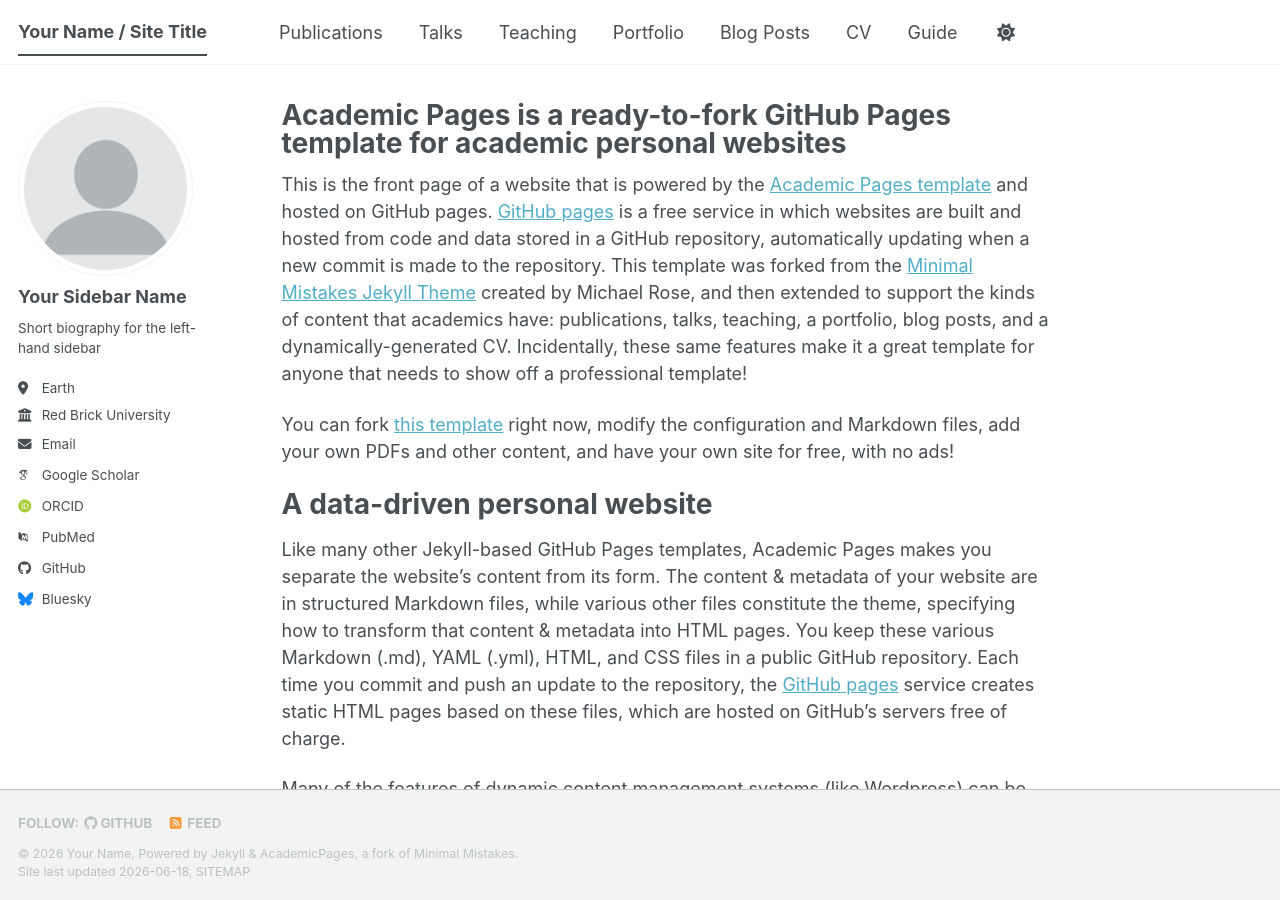
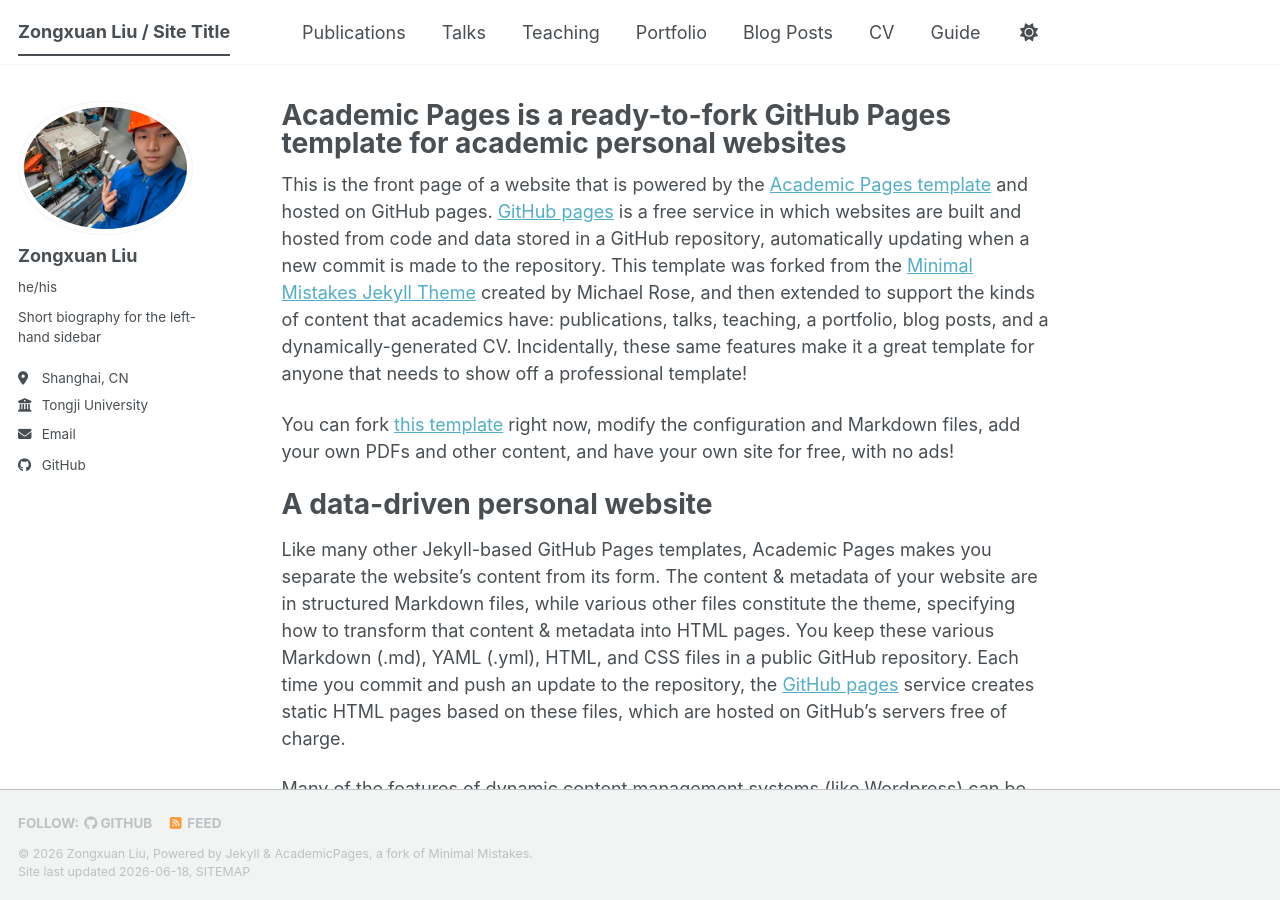
Before and after one commit to Ptilopsixuan/Ptilopsixuan.github.io, a Jekyll site: the page built from _pages/about.md, in a window 1280 px wide and 900 px high. Built offline with Jekyll 4.4.1, drawn with Linux system fonts in a browser that asks for light colours; some web fonts are replaced; a script bundle is joined from its source files by our own code; library files that are not in the unit come from our copies.

Commit message:
first try

```diff
--- a/_config.yml
+++ b/_config.yml
@@ -9,10 +9,10 @@
 # Basic Site Settings
 locale                   : "en-US"
 site_theme               : "default" # The available themes options are "default", "air", "sunrise", "mint", "dirt" and "contrast"
-title                    : "Your Name / Site Title"
+title                    : "Zongxuan Liu / Site Title"
 title_separator          : "-"
-name                     : &name "Your Name"
-description              : &description "Your Name's academic portfolio"   # Update this with a general description of your site, this is the default if not overridden by a page
+name                     : &name "Zongxuan Liu"
+description              : &description "Zongxuan Liu's academic portfolio"   # Update this with a general description of your site, this is the default if not overridden by a page
 url                      : https://academicpages.github.io # The base hostname & protocol for your site e.g. "https://[your GitHub username].github.io",
                                                            # or if you already have some other page hosted on Github then use "https://[your GitHub username].github.io/[Your Repo Name]"
 baseurl                  : "" # the subpath of your site, e.g. "/blog"
@@ -23,25 +23,25 @@ repository               : "academicpages/academicpages.github.io"
 #               Additional customization can be done by editing /_includes/author-profile.html
 author:
   # Biographic information
-  avatar           : "profile.png"
-  name             : "Your Sidebar Name"
-  pronouns         : # example: "she/her"
+  avatar           : "self.png"
+  name             : "Zongxuan Liu"
+  pronouns         : "he/his"
   bio              : "Short biography for the left-hand sidebar"
-  location         : "Earth"
-  employer         : "Red Brick University"
+  location         : "Shanghai, CN"
+  employer         : "Tongji University"
   uri              : # URL
-  email            : "none@example.org"
+  email            : "2430748@tongji.edu.cn"
 
   # Academic websites
   academia         : # URL
   arxiv            : # URL - Update with the correct link to your profile
-  googlescholar    : "https://scholar.google.com/citations?user=PS_CX0AAAAAJ"
+  googlescholar    : # "https://scholar.google.com/citations?user=PS_CX0AAAAAJ"
   inspire-hep      : # URL
   impactstory      : # URL
-  orcid            : "https://orcid.org/yourorcidurl"
+  orcid            : # "https://orcid.org/yourorcidurl"
   semantic         : # URL
   ssrn             : # URL
-  pubmed           : "https://www.ncbi.nlm.nih.gov/pubmed/?term=john+snow"
+  pubmed           : # "https://www.ncbi.nlm.nih.gov/pubmed/?term=john+snow"
   researchgate     : # URL
   scopus           : # URL
   zotero           : # URL
@@ -51,13 +51,13 @@ author:
   bitbucket        : # Username - Update with your username on the site
   codepen          : # Username
   dribbble         : # Username
-  github           : "academicpages"
+  github           : "https://github.com/Ptilopsixuan"
   kaggle           : # Username
   stackoverflow    : # User number or user number and name (i.e., use "1" or "1/jeff-atwood")
 
   # Social media
   artstation       : # Username
-  bluesky          : "bsky.app" # Replace this with you Bluesky username
+  bluesky          : # "bsky.app" # Replace this with you Bluesky username
   facebook         : # Username
   flickr           : # Username
   foursquare       : # Username
```
Also changed, not shown: images/self.png (added).
